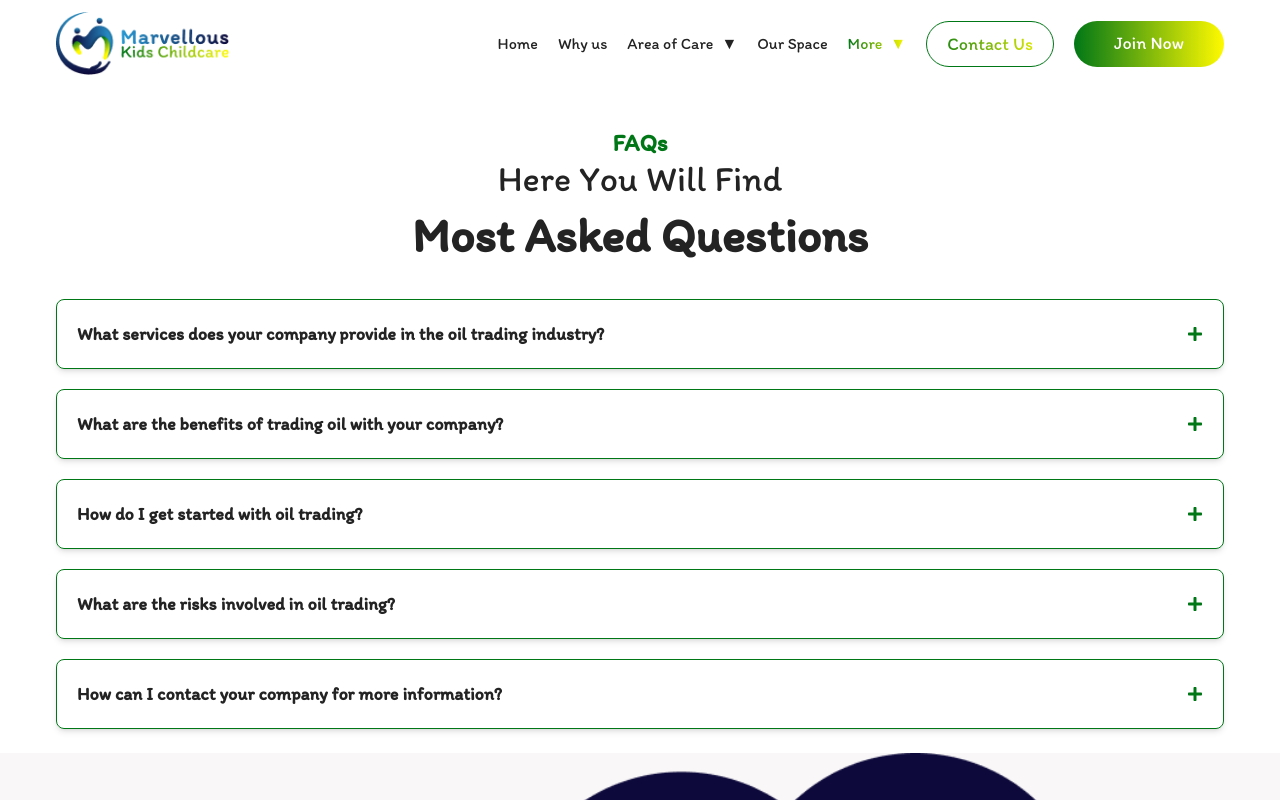
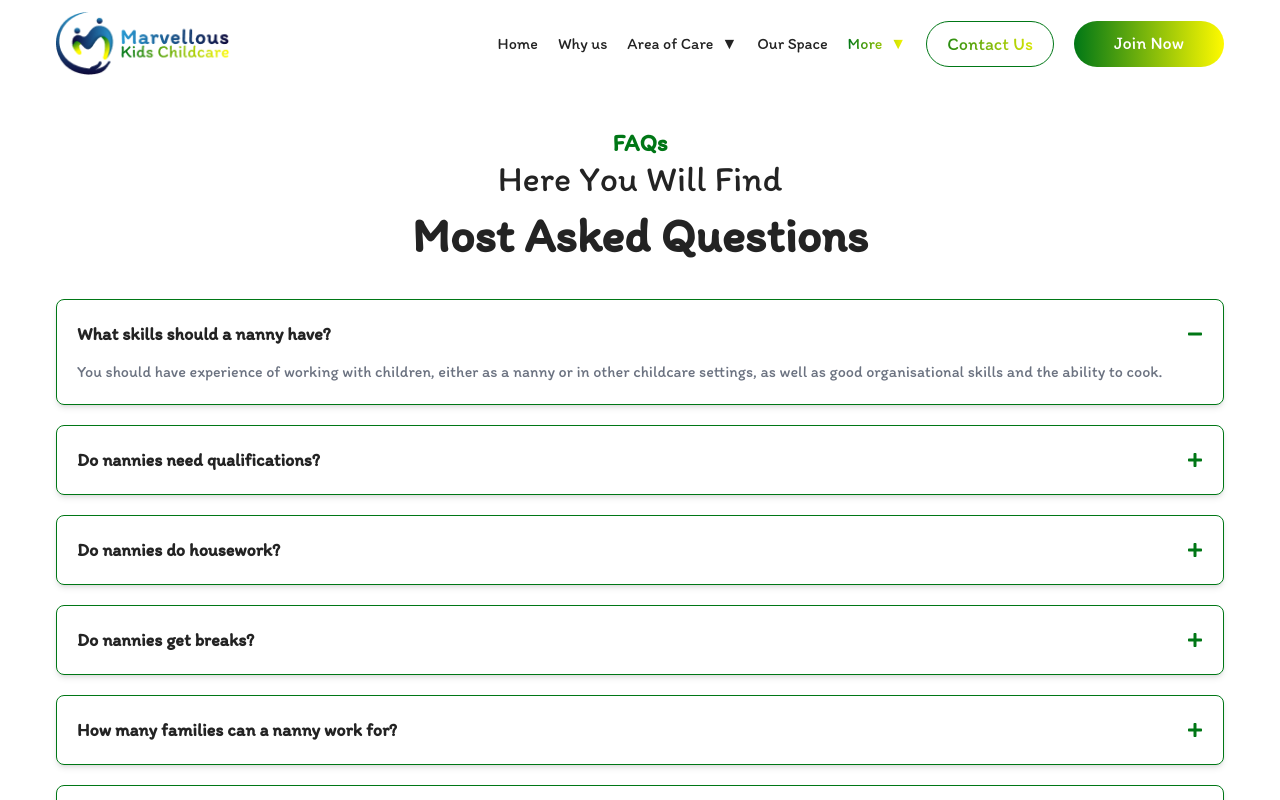
Before and after one commit to cycodedconcept/marvellouskids-ui, a Next.js app: page /faq in a window 1280 px wide. Shown: the top 800 px of the page. Built offline with nearby package versions, Linux system fonts and the light colour scheme.

Commit message:
Update: Revise FAQ content to focus on nanny-related questions and answers

```diff
--- a/app/faq/page.tsx
+++ b/app/faq/page.tsx
@@ -5,33 +5,36 @@ import { FaMinus, FaPlus } from "react-icons/fa";
 const FAQ = () => {
 	const faqs = [
 		{
-			question: "What services does your company provide in the oil trading industry?",
+			question: "What skills should a nanny have?",
 			answer:
-				"We try to bridge the gap between demand and supply, thereby providing oil supply within the West African coast, engaging in the buying and selling of crude oil, conducts thorough market analysis to assess supply and demand dynamics, price trends, adhering to strict compliance with international trade regulations, sanctions, and industry standards governing oil trading activities.",
+				"You should have experience of working with children, either as a nanny or in other childcare settings, as well as good organisational skills and the ability to cook.",
 		},
 		{
-			question: "What are the benefits of trading oil with your company?",
+			question: "Do nannies need qualifications?",
 			answer:
-				"We provide a comprehensive range of services, including oil trading, logistics, and risk management, ensuring that our clients receive the best possible service. Our team of experts is always on hand to provide advice and support, helping you to make the most of your oil trading activities.",
+				"Formal childcare qualifications are not needed though some clients do insist on this as part of their criteria. Some nannies do have childcare qualifications such as Cache, however some just have a good level of childcare experience, along with a paediatric first aid certificate and a valid DBS. Good references are also required.",
 		},
 		{
-			question: "How do I get started with oil trading?",
+			question: "Do nannies do housework?",
 			answer:
-				"If you are new to oil trading, we recommend that you start by learning the basics of the industry, including how oil prices are determined, how to read price charts, and how to place trades. Once you have a good understanding of the market, you can open an account with us and start trading oil.",
+				"Live-in nannies do anything relating to the children. In addition, you should be prepared to help with things such as running errands, family shopping etc., and ensuring you are flexible.",
 		},
 		{
-			question: "What are the risks involved in oil trading?",
+			question: "Do nannies get breaks?",
 			answer:
-				"Oil trading can be a risky business, as prices can be volatile and subject to sudden fluctuations. It is important to be aware of the risks involved and to have a clear risk management strategy in place. Our team of experts can help you to develop a risk management plan that is tailored to your individual needs and circumstances.",
+				"What your day as a live-in nanny looks like will largely depend on the ages of the children you are working with. If there are older children who are at school and/or nursery then there may be time during the day for a break. However, if the role has younger children then it may be more difficult - in this case we encourage nannies to take a break when the children are napping.",
 		},
 		{
-			question: "How can I contact your company for more information?",
-			answer:
-				"If you would like more information about our oil trading services, or if you have any questions about the industry, please feel free to contact us. Our team of experts is always on hand to provide advice and support, and we are happy to help in any way we can.",
+			question: "How many families can a nanny work for?",
+			answer: "As many as you want and your time allows for.",
+		},
+		{
+			question: "Can a nanny work from her own home?",
+			answer: "No",
 		},
 	];
 
-	const [activeIndex, setActiveIndex] = useState<number | null>(null);
+	const [activeIndex, setActiveIndex] = useState<number | null>(faqs[0] ? 0 : null);
 
 	return (
 		<div className="md:px-14 px-5 mb-20">
```
